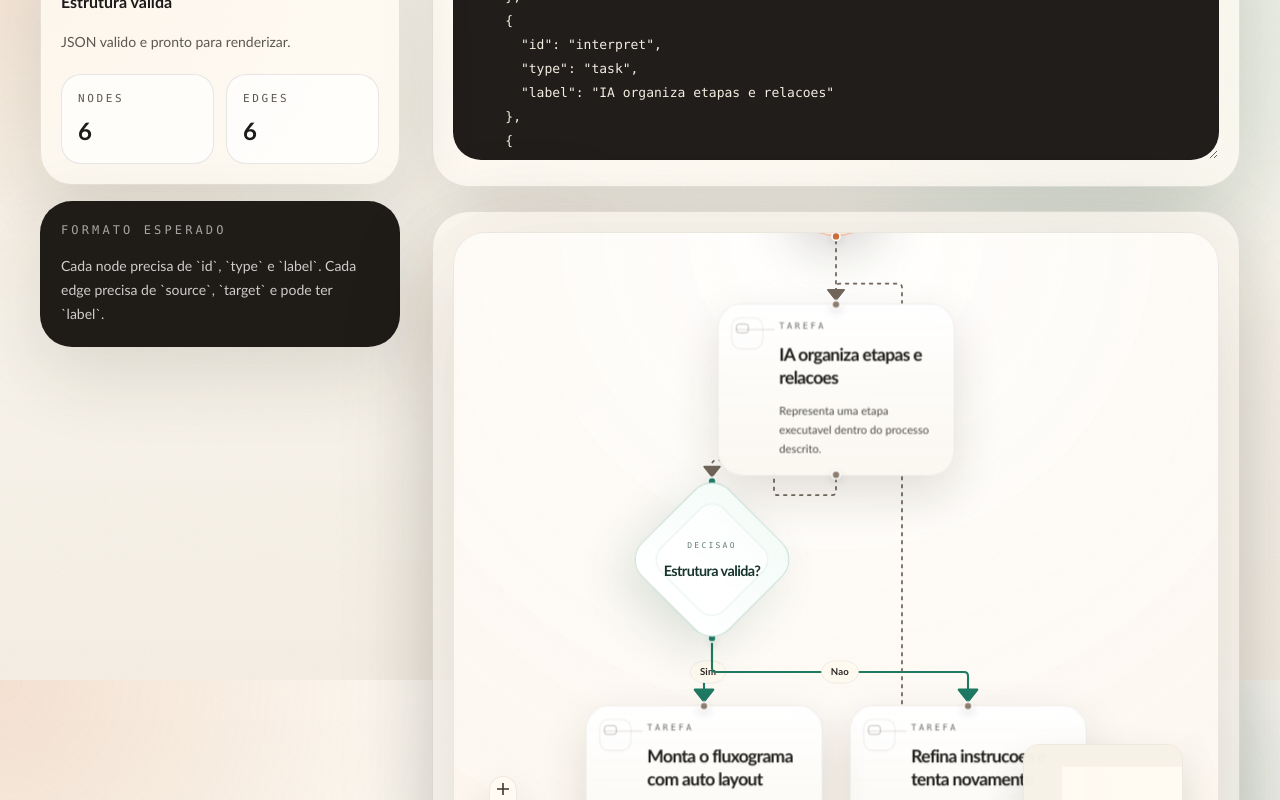
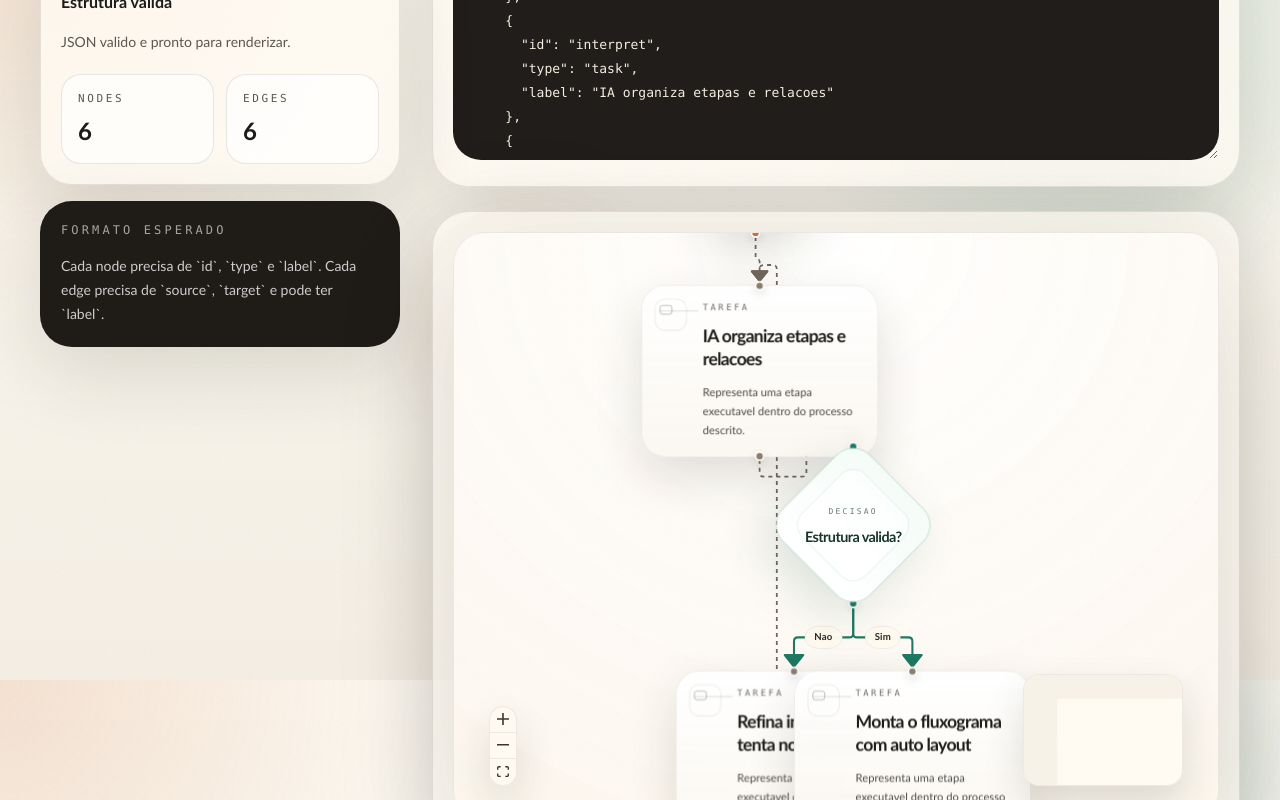
Before and after one commit to onlyteteu/Agente-Fluxograma, a Next.js app: page / in a window 1280 px wide. Shown: the part 1720-2520 px from the top of the page. Built offline with nearby package versions, Linux system fonts and the light colour scheme.

Commit message:
refactor: tighten automatic diagram layout

```diff
--- a/src/components/flow-preview.tsx
+++ b/src/components/flow-preview.tsx
@@ -31,6 +31,18 @@ type NodeDimension = {
   height: number;
 };
 
+type LayoutMetrics = {
+  ranksep: number;
+  nodesep: number;
+  edgesep: number;
+  branchSpread: number;
+  branchOffsetY: number;
+  fitPadding: number;
+  minZoom: number;
+  maxZoom: number;
+  canvasHeight: number;
+};
+
 const nodeDimensions: Record<FlowNodeData["type"], NodeDimension> = {
   start: { width: 136, height: 136 },
   task: { width: 296, height: 138 },
@@ -60,13 +72,91 @@ function getNodeDimension(type: FlowNodeData["type"]) {
   return nodeDimensions[type];
 }
 
+function getLayoutMetrics(document: NormalizedFlowDocument): LayoutMetrics {
+  const nodeCount = document.nodes.length;
+  const branchCount = document.nodes.filter((node) => node.type === "gateway").length;
+  const compactFlow = nodeCount <= 4;
+  const mediumFlow = nodeCount <= 6;
+
+  return {
+    ranksep: compactFlow ? 56 : mediumFlow ? 64 : 72,
+    nodesep: compactFlow ? 22 : 28,
+    edgesep: 10,
+    branchSpread: branchCount > 0 ? (compactFlow ? 132 : 148) : 0,
+    branchOffsetY: compactFlow ? 72 : 84,
+    fitPadding: compactFlow ? 0.08 : mediumFlow ? 0.1 : 0.11,
+    minZoom: compactFlow ? 0.88 : 0.8,
+    maxZoom: 1.32,
+    canvasHeight: compactFlow ? 520 : mediumFlow ? 590 : 650,
+  };
+}
+
+function distributeGatewayBranches(
+  nodes: Node<FlowNodeData>[],
+  edges: NormalizedFlowDocument["edges"],
+  metrics: LayoutMetrics,
+) {
+  const nodesById = new Map(nodes.map((node) => [node.id, node]));
+
+  for (const gatewayNode of nodes.filter((node) => node.data.type === "gateway")) {
+    const gatewayDimension = getNodeDimension(gatewayNode.data.type);
+    const gatewayCenterX = gatewayNode.position.x + gatewayDimension.width / 2;
+    const gatewayBottomY = gatewayNode.position.y + gatewayDimension.height;
+
+    const outgoingEdges = edges.filter((edge) => edge.source === gatewayNode.id);
+    const yesEdge = outgoingEdges.find((edge) => edge.label === "Sim");
+    const noEdge = outgoingEdges.find((edge) => edge.label === "Nao");
+
+    const yesNode = yesEdge ? nodesById.get(yesEdge.target) : undefined;
+    const noNode = noEdge ? nodesById.get(noEdge.target) : undefined;
+
+    if (yesNode && noNode && yesNode.id !== noNode.id) {
+      const yesDimension = getNodeDimension(yesNode.data.type);
+      const noDimension = getNodeDimension(noNode.data.type);
+      const branchTopY = gatewayBottomY + metrics.branchOffsetY;
+
+      yesNode.position = {
+        x: gatewayCenterX + metrics.branchSpread / 2 - yesDimension.width / 2,
+        y: Math.max(yesNode.position.y, branchTopY),
+      };
+
+      noNode.position = {
+        x: gatewayCenterX - metrics.branchSpread / 2 - noDimension.width / 2,
+        y: Math.max(noNode.position.y, branchTopY),
+      };
+      continue;
+    }
+
+    if (yesNode) {
+      const yesDimension = getNodeDimension(yesNode.data.type);
+      yesNode.position = {
+        x: gatewayCenterX - yesDimension.width / 2,
+        y: Math.max(yesNode.position.y, gatewayBottomY + metrics.branchOffsetY - 12),
+      };
+    }
+
+    if (noNode) {
+      const noDimension = getNodeDimension(noNode.data.type);
+      noNode.position = {
+        x: gatewayCenterX - noDimension.width / 2,
+        y: Math.max(noNode.position.y, gatewayBottomY + metrics.branchOffsetY - 12),
+      };
+    }
+  }
+}
+
 function layoutElements(document: NormalizedFlowDocument) {
+  const metrics = getLayoutMetrics(document);
+
   graph.setGraph({
     rankdir: "TB",
-    ranksep: 84,
-    nodesep: 34,
+    ranksep: metrics.ranksep,
+    nodesep: metrics.nodesep,
+    edgesep: metrics.edgesep,
     marginx: 12,
     marginy: 12,
+    ranker: "tight-tree",
+    acyclicer: "greedy",
   });
 
   document.nodes.forEach((node) => {
@@ -79,7 +169,10 @@ function layoutElements(document: NormalizedFlowDocument) {
   });
 
   document.edges.forEach((edge) => {
-    graph.setEdge(edge.source, edge.target);
+    graph.setEdge(edge.source, edge.target, {
+      weight: edge.label ? 4 : 6,
+      minlen: edge.label ? 1 : 1,
+    });
   });
 
   dagre.layout(graph);
@@ -100,6 +193,8 @@ function layoutElements(document: NormalizedFlowDocument) {
       },
     };
   });
+
+  distributeGatewayBranches(rawNodes, document.edges, metrics);
 
   const minX = Math.min(
     ...rawNodes.map((node) => node.position.x),
@@ -154,7 +249,7 @@ function layoutElements(document: NormalizedFlowDocument) {
     },
   }));
 
-  return { nodes, edges };
+  return { nodes, edges, metrics };
 }
 
 function BaseHandles({ tone }: { tone: "start" | "task" | "gateway" | "end" }) {
@@ -286,7 +381,13 @@ const nodeTypes: NodeTypes = {
   flowCard: FlowCardNode,
 };
 
-function FlowViewportController({ flowKey }: { flowKey: string }) {
+function FlowViewportController({
+  flowKey,
+  metrics,
+}: {
+  flowKey: string;
+  metrics: LayoutMetrics;
+}) {
   const initialized = useNodesInitialized();
   const { fitView } = useReactFlow();
 
@@ -296,18 +397,18 @@ function FlowViewportController({ flowKey }: { flowKey: string }) {
     }
 
     void fitView({
-      padding: 0.11,
+      padding: metrics.fitPadding,
       duration: 280,
-      minZoom: 0.8,
-      maxZoom: 1.3,
+      minZoom: metrics.minZoom,
+      maxZoom: metrics.maxZoom,
     });
-  }, [fitView, flowKey, initialized]);
+  }, [fitView, flowKey, initialized, metrics]);
 
   return null;
 }
 
 function FlowCanvas({ document }: { document: NormalizedFlowDocument }) {
-  const { nodes, edges } = layoutElements(document);
+  const { nodes, edges, metrics } = layoutElements(document);
   const flowKey = `${nodes
     .map((node) => `${node.id}:${node.data.label}:${node.data.type}`)
     .join("|")}::${edges
@@ -315,15 +416,22 @@ function FlowCanvas({ document }: { document: NormalizedFlowDocument }) {
     .join("|")}`;
 
   return (
-    <div className="h-[660px] w-full overflow-hidden rounded-[2rem] border border-[rgba(28,27,25,0.08)] bg-[radial-gradient(circle_at_top,rgba(255,255,255,0.88),rgba(252,246,237,0.95))] shadow-[0_34px_120px_rgba(38,32,24,0.16)]">
+    <div
+      className="w-full overflow-hidden rounded-[2rem] border border-[rgba(28,27,25,0.08)] bg-[radial-gradient(circle_at_top,rgba(255,255,255,0.88),rgba(252,246,237,0.95))] shadow-[0_34px_120px_rgba(38,32,24,0.16)]"
+      style={{ height: metrics.canvasHeight }}
+    >
       <ReactFlow
         nodes={nodes}
         edges={edges}
         nodeTypes={nodeTypes}
         fitView
-        fitViewOptions={{ padding: 0.11, minZoom: 0.8, maxZoom: 1.3 }}
+        fitViewOptions={{
+          padding: metrics.fitPadding,
+          minZoom: metrics.minZoom,
+          maxZoom: metrics.maxZoom,
+        }}
         minZoom={0.72}
-        maxZoom={1.3}
+        maxZoom={metrics.maxZoom}
         attributionPosition="bottom-left"
         proOptions={{ hideAttribution: true }}
         panOnScroll
@@ -332,10 +440,10 @@ function FlowCanvas({ document }: { document: NormalizedFlowDocument }) {
         elementsSelectable={false}
         className="bg-transparent"
       >
-        <FlowViewportController flowKey={flowKey} />
+        <FlowViewportController flowKey={flowKey} metrics={metrics} />
         <Background
           color="rgba(120, 105, 91, 0.14)"
-          gap={24}
+          gap={22}
           size={1.1}
           variant={BackgroundVariant.Dots}
         />
```
